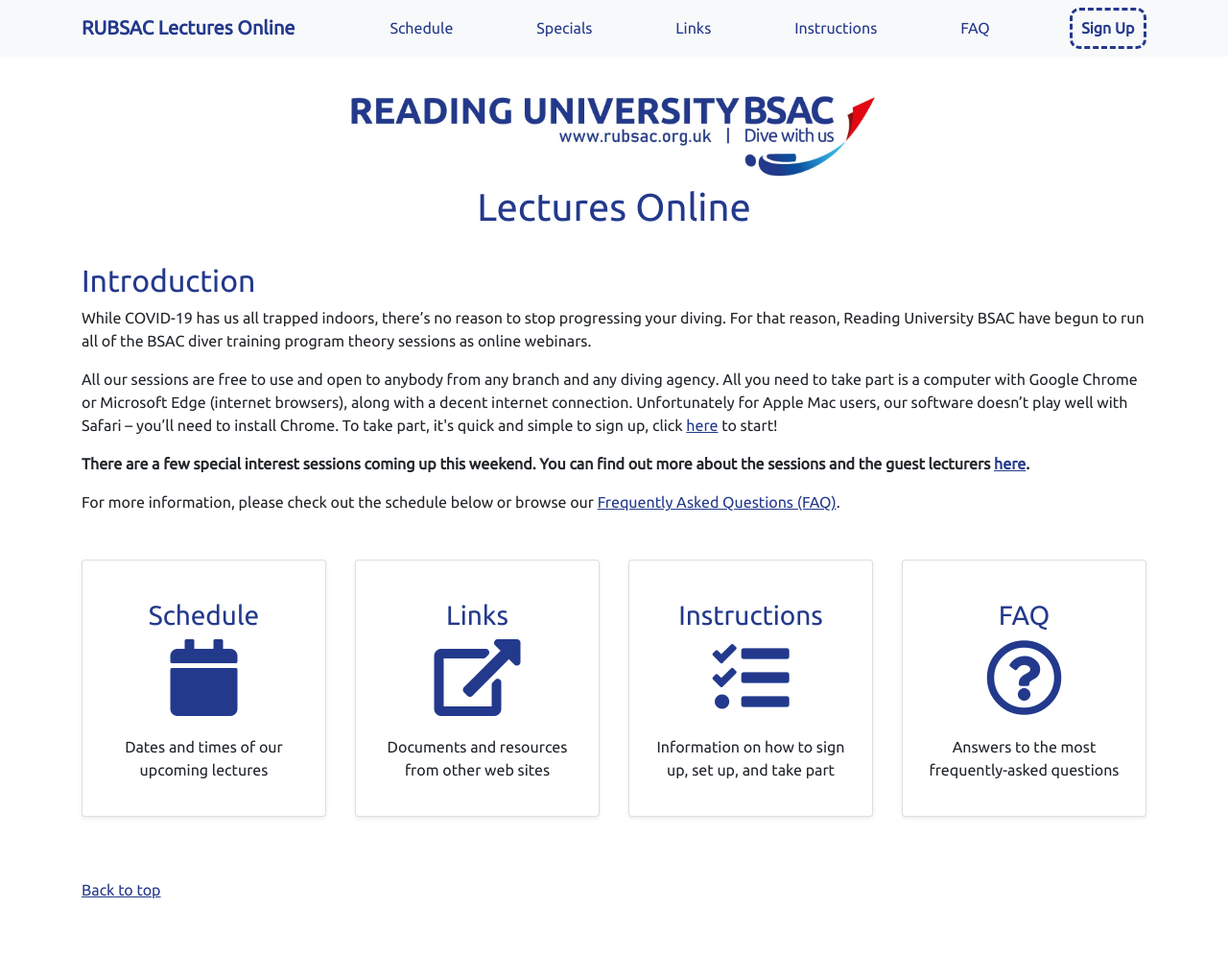
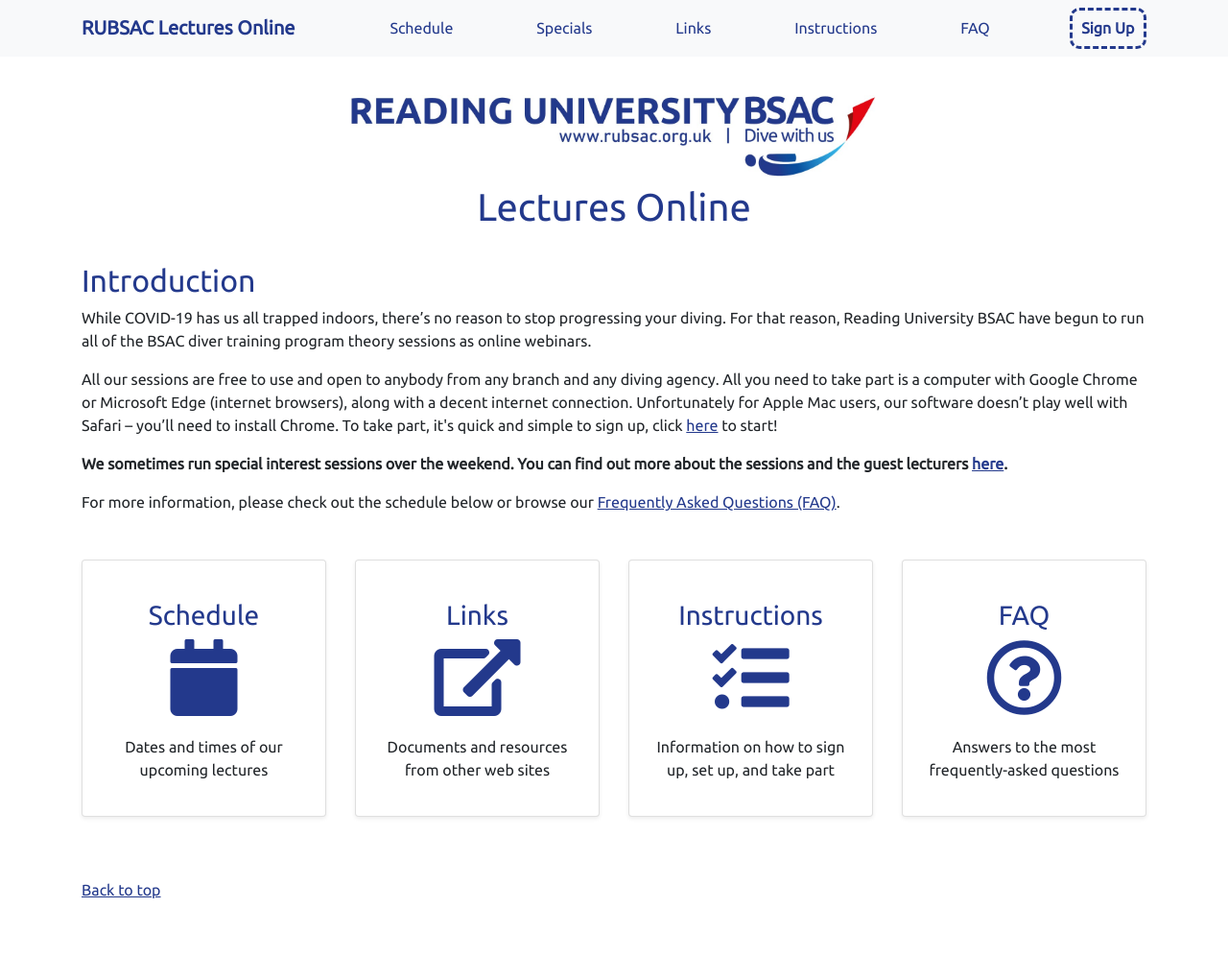
Before and after one commit to RUBSAC/rubsac.github.io, a Jekyll site: the page built from index.html, in a window 1280 px wide. Shown: the whole page at 96% size. Built offline with Jekyll 4.4.1, drawn with Linux system fonts in a browser that asks for light colours; nearby versions of some CDN libraries.

Commit message:
Changed home page message about special interest sessions

```diff
--- a/index.html
+++ b/index.html
@@ -30,7 +30,7 @@
                     To take part, it's quick and simple to sign up, click <a href="signup.html">here</a> to start!
                 </p>
                 <p>
-                    <b>There are a few special interest sessions coming up this weekend. You can find out more about
+                    <b>We sometimes run special interest sessions over the weekend. You can find out more about
                     the sessions and the guest lecturers <a href="specials.html">here</a>.</b>
                 </p>
                 <p>
```
